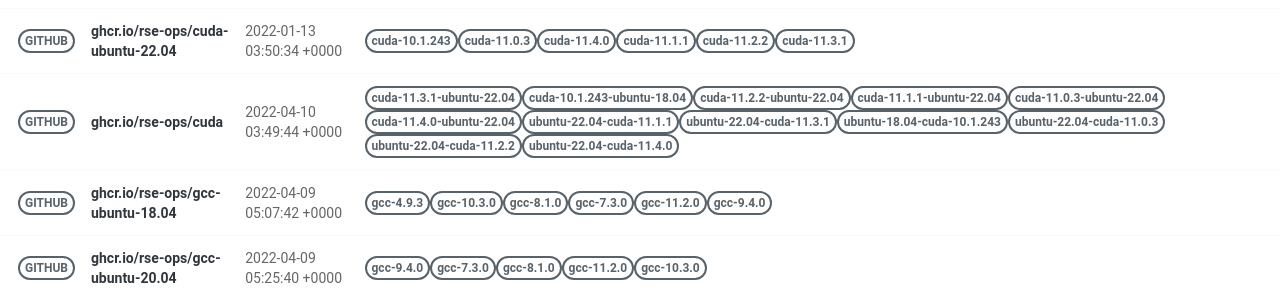
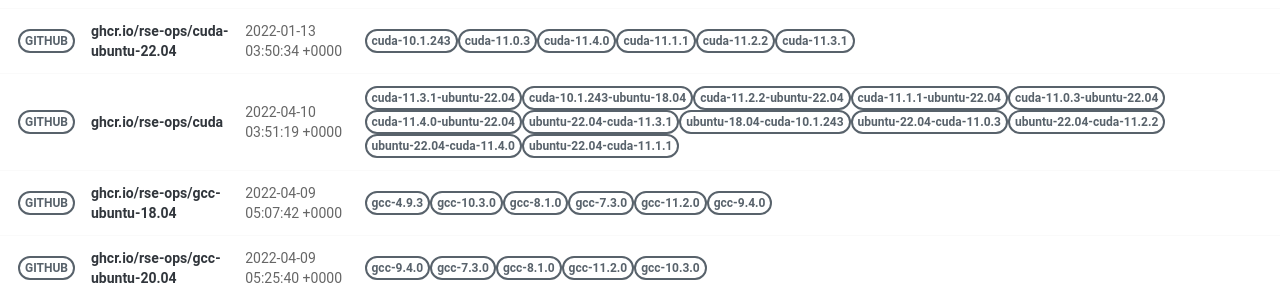
Before and after one commit to rse-ops/docker-images, a Jekyll site: the page built from pages/index.md, in a window 1280 px wide. Shown: the part 421-721 px from the top of the page. Built offline with Jekyll 4.4.1, drawn with Linux system fonts in a browser that asks for light colours; nearby versions of some CDN libraries.

Commit message:
Automated push to update library 2022-04-10

```diff
--- a/_library/ghcr.io-rse-ops-cuda.md
+++ b/_library/ghcr.io-rse-ops-cuda.md
@@ -1,7 +1,7 @@
 ---
 layout: container
 name: ghcr.io/rse-ops/cuda
-updated_at: 2022-04-10 03:49:44.934883
+updated_at: 2022-04-10 03:51:19.648889
 
 
 container_url: https://github.com/orgs/rse-ops/packages/container/package/cuda
```
Also changed, not shown: other parts of _library/ghcr.io-rse-ops-cuda.md (+3 -3 lines).
